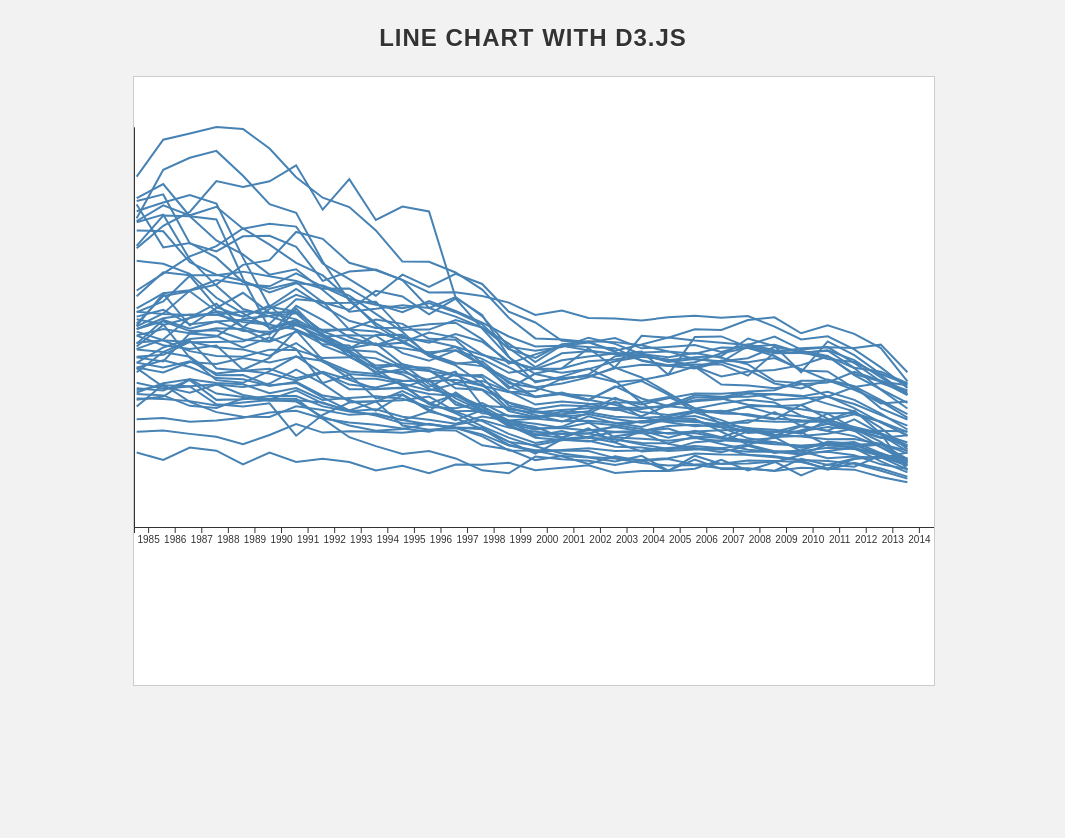
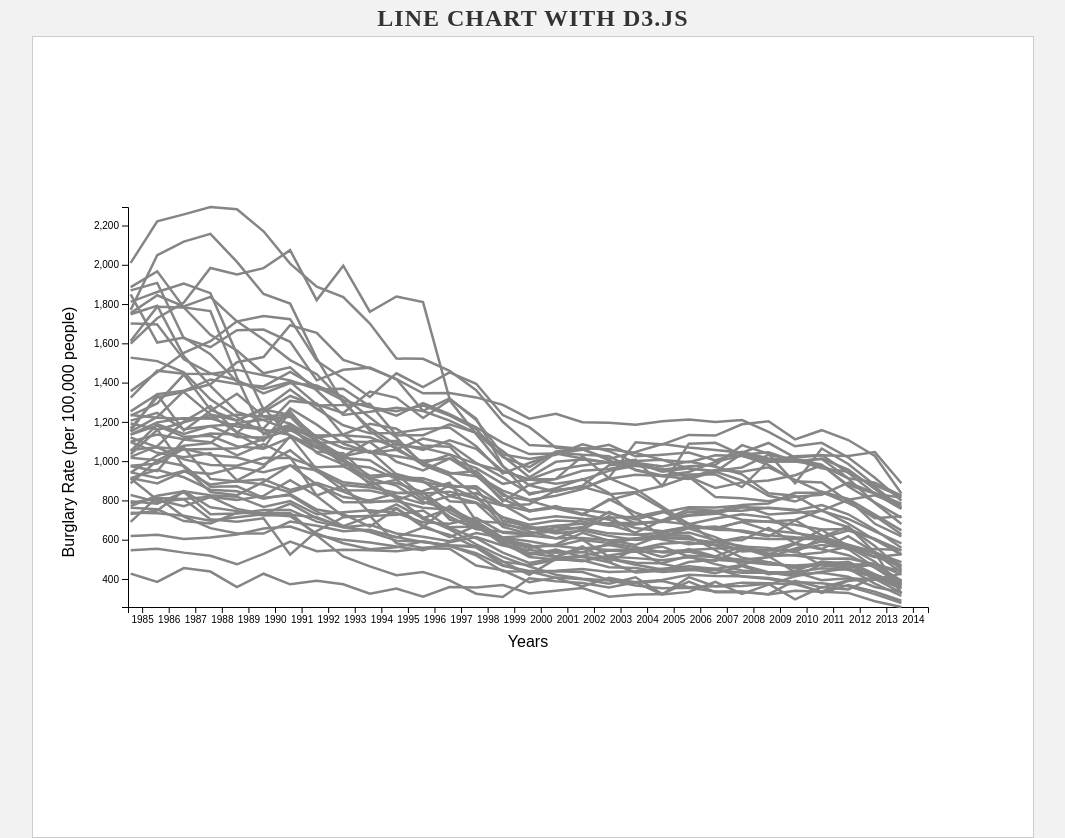
Before and after one commit to RezaeiAlireza/d3VisualLineChart, a plain HTML site: page index.html in a window 1280 px wide. Shown: the whole page, without its empty margins (107-1172 px from the left). Before the commit the page ends 800 px from the top, so only its background shows below. Drawn offline with Linux system fonts and the light colour scheme.

Commit message:
Y-axis label Fixed

```diff
--- a/styles.css
+++ b/styles.css
@@ -1,33 +1,28 @@
 body {
-    font-family: Arial, sans-serif;
-    text-align: center; /* Center text horizontally */
     margin: auto;
-    width: 800px; /* Set width to avoid horizontal scrolling */
+    width: 1200px; /* Set width to avoid horizontal scrolling */
     background: #f2f2f2;
-    color: #333;
-    font-size: 1em;
-    line-height: 1.5em;
-    margin-top: 20px; /* Adjust the margin as needed to position the content */
-    margin-bottom: 20px; /* Adjust the margin as needed to position the content */
-    padding: 0 20px;
-
 }
 
 .chart {
-    width: 800; /* Adjust the width as needed */
-    text-align: left; /* Reset text alignment for the chart */
+    width: 1000px; /* Adjust the width as needed */
     margin: auto;
-    margin-top: 20px; /* Adjust the margin as needed to position the chart */
-    margin-bottom: 20px; /* Adjust the margin as needed to position the chart */
-    font-size: 0.8em;
-    font-family: Arial, sans-serif;
+    font-family: sans-serif;
     border-collapse: collapse;
     border: 1px solid #ccc;
     background: #fff;
-    text-align: center;
-    width: 800px; /* Set width to avoid horizontal scrolling */
+    display: flex;
+    justify-content: center; /* Center horizontally */
+    align-items: center; /* Center vertically */
+    height: 100vh; /* Adjust the container height as needed */
+    overflow: visible; /* Allow content to overflow outside the container */
+}
+.y-axis-label {
+    fill: black; /* Adjust the color as needed */
+    z-index: 1; /* Ensure it's displayed on top of other elements */
+}
 
-}
+
 
 h1 {
     margin-top: 20px; /* Adjust the margin as needed to position the title */
@@ -43,5 +38,8 @@ h1 {
     text-align: center;
     margin: auto;
     width: 800px; /* Set width to avoid horizontal scrolling */
+}
 
+svg text.y-axis-label {
+    fill: black; /* Adjust the color as needed */
 }
--- a/vis.js
+++ b/vis.js
@@ -1,41 +1,66 @@
-// Select the SVG container and set dimensions
+// Define chart dimensions and margins
+const margin = { top: 20, right: 20, bottom: 70, left: 70 };
+const width = 950 - margin.left - margin.right;
+const height = 600 - margin.top - margin.bottom;
+
+// Create an SVG container with proper dimensions and margins
 const svg = d3.select(".chart")
     .append("svg")
-    .attr("width", 800)
-    .attr("height", 600);
+    .attr("width", width + margin.left + margin.right)
+    .attr("height", height + margin.top + margin.bottom)
+    .append("g")
+    .attr("transform", `translate(${margin.left}, ${margin.top})`)
+    .attr("margin", "auto");
+
 
 // Load the data from data.csv
 d3.csv("data.csv").then(function(data) {
     // Extract years from the data for the x-axis
-    const years = Object.keys(data[0]).slice(1);
+    const years = Object.keys(data[0]).slice(1, -1);
 
     // Define scales for x and y axes
     const xScale = d3.scaleBand()
-        .domain(years.slice(0, -1)) // Only include years up to the last year
+        .domain(years)
         .range([0, 800])
         .padding(0.1);
 
+    // Determine the minimum and maximum values of the data for the y-axis domain
+    const minBurglaryRate = d3.min(data, d => d3.min(years, year => +d[year]));
+    const maxBurglaryRate = d3.max(data, d => d3.max(years, year => +d[year]));
+
+    // Define the y-axis scale based on the data's minimum and maximum values
     const yScale = d3.scaleLinear()
-        .domain([0, d3.max(data, d => d3.max(years, year => +d[year]))])
+        .domain([minBurglaryRate, maxBurglaryRate])
         .range([450, 50]);
 
     // Create and append the x-axis
     svg.append("g")
         .attr("transform", "translate(0, 450)")
         .call(d3.axisBottom(xScale))
+        .attr("class", "x-axis");
 
     // Create and append the y-axis
     svg.append("g")
         .call(d3.axisLeft(yScale));
 
+    // Label the x-axis
+    svg.append("text")
+        .attr("class", "x-axis-label")
+        .attr("x", 400)
+        .attr("y", 490)
+        .attr("text-anchor", "middle")
+        .text("Years");
+
     // Create and append the y-axis label
     svg.append("text")
+        .attr("class", "y-axis-label")
         .attr("transform", "rotate(-90)")
-        .attr("x", -1)  // Adjust the X position to properly position the label
-        .attr("y", 6)
-        .attr("dy", "-4em")
+        .attr("x", -275)
+        .attr("y", -70)
+        .attr("dy", "1em")
         .attr("text-anchor", "middle")
         .text("Burglary Rate (per 100,000 people)");
+
 
 
     // Create a line generator
@@ -50,8 +75,8 @@ d3.csv("data.csv").then(function(data) {
         .append("path")
         .attr("class", "line")
         .attr("fill", "none")
-        .attr("stroke", "steelblue")
-        .attr("stroke-width", 2)
+        .attr("stroke", "#868585")
+        .attr("stroke-width", 2.5)
         .attr("d", d => line(years.map(year => ({ year, value: d[year] }))));
 
     // Add mouseover and click events to lines
@@ -60,14 +85,14 @@ d3.csv("data.csv").then(function(data) {
                 .attr("stroke", "red")
                 .attr("stroke-width", 4);
             svg.append("text")
-                .attr("class", "state-label")
+                .attr("class", "#5E1A15")
                 .attr("x", 10)
                 .attr("y", yScale(+d3.max(years, year => +d[year])) - 10)
                 .text(d.State);
         })
         .on("mouseout", function() {
             d3.select(this)
-                .attr("stroke", "steelblue")
+                .attr("stroke", "#868585")
                 .attr("stroke-width", 2);
             svg.select(".state-label").remove();
         })
@@ -105,18 +130,4 @@ d3.csv("data.csv").then(function(data) {
         svg.selectAll(".line").attr("d", d => line(years.map(year => ({ year, value: d[year] }))));
         svg.select(".x-axis").call(d3.axisBottom(xScale));
     }
-
-    // Create and append the x-axis for the context area
-    context.append("g")
-        .attr("class", "x-axis")
-        .attr("transform", "translate(0, 50)")
-        .call(d3.axisBottom(xScale));
-
-    // Label the x-axis
-    svg.append("text")
-        .attr("class", "x-axis-label")
-        .attr("x", 400)
-        .attr("y", 490)
-        .attr("text-anchor", "middle")
-        .text("Years");
 });
```
